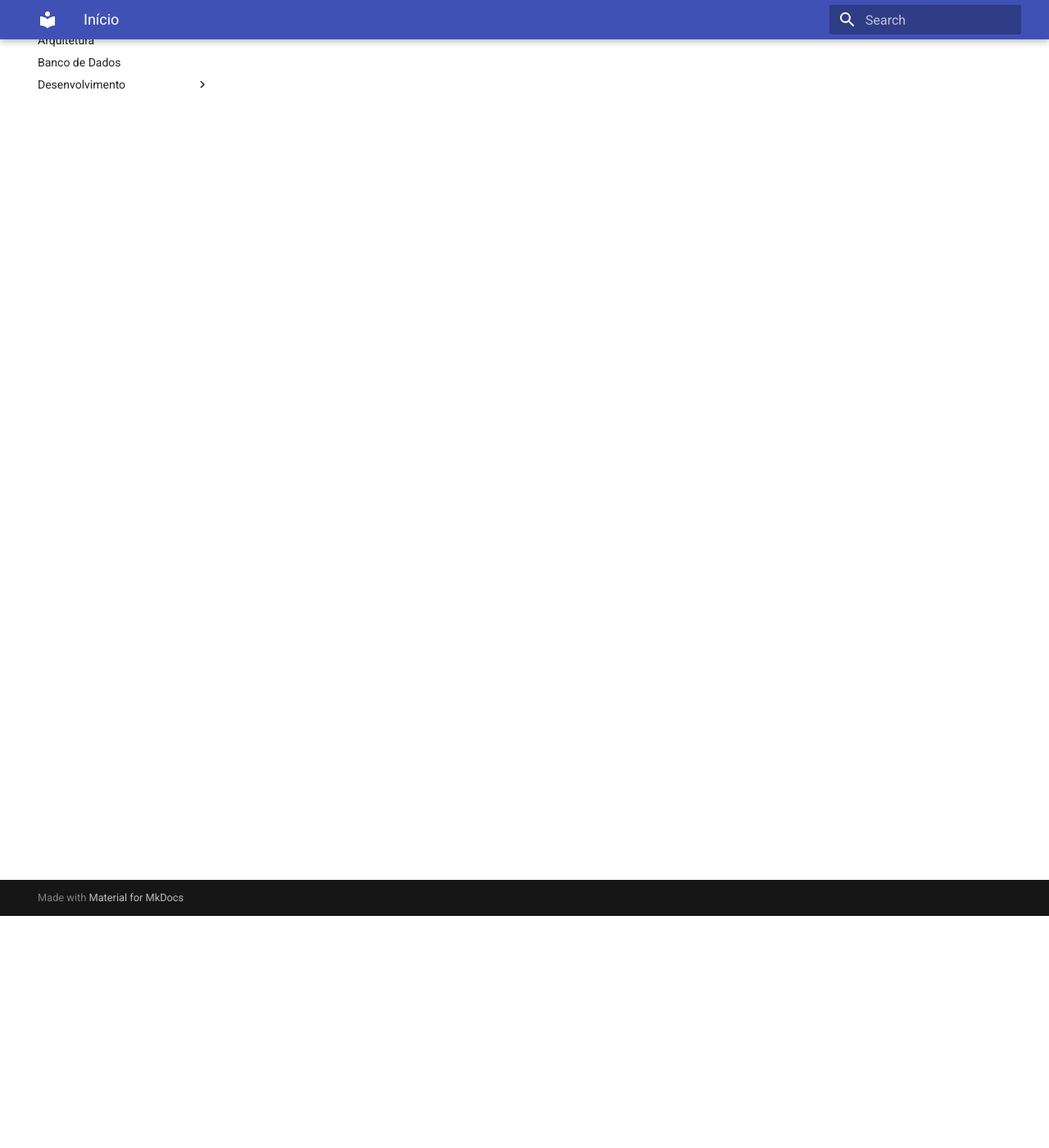
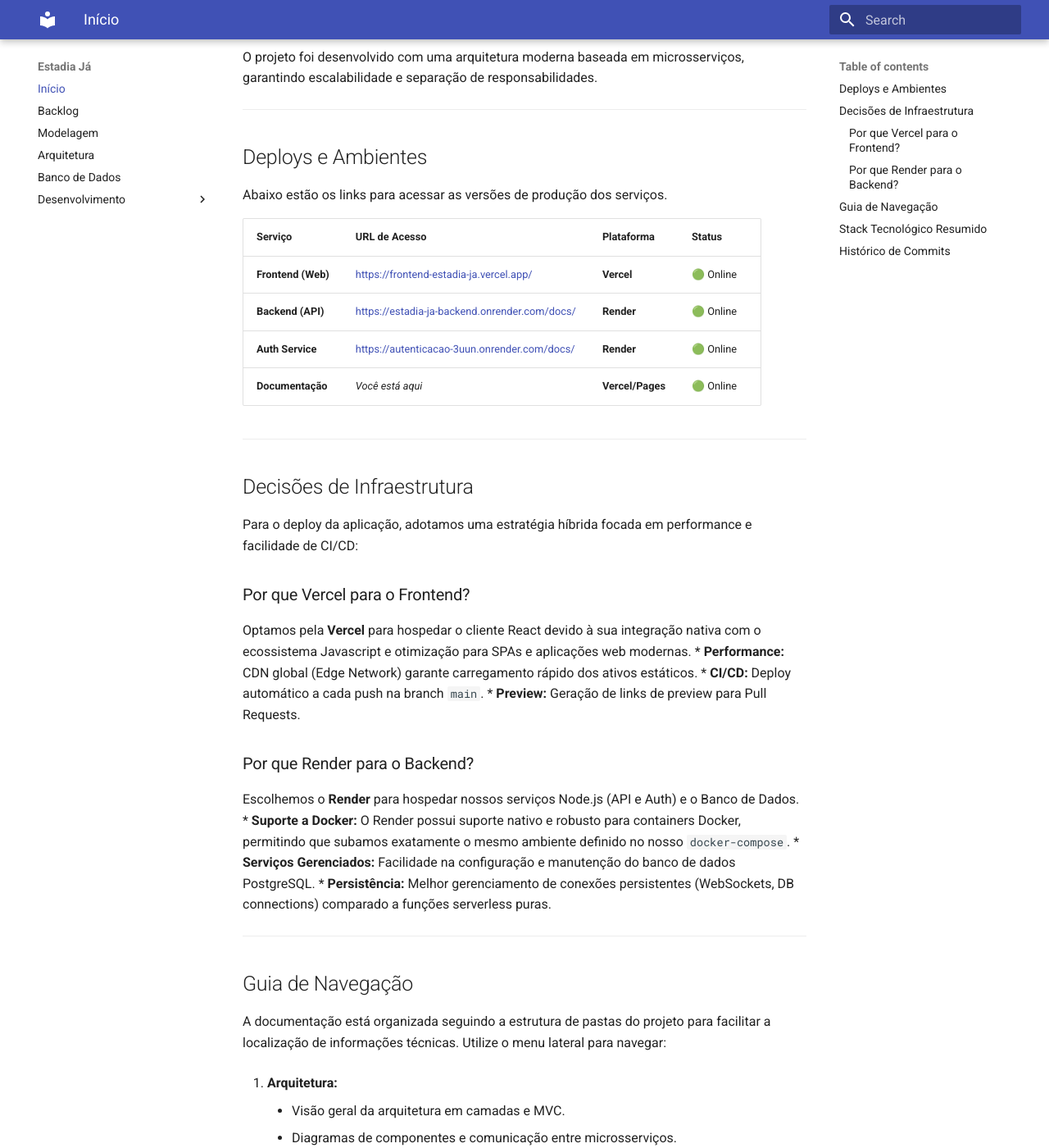
Before and after one commit to estadia-ja/Documentacao, an MkDocs documentation site: the page built from docs/index.md, in a window 1280 px wide and 1400 px high, scrolled down 283 px. Shown: the whole window at 82% size. Built offline with MkDocs 1.6.1 and Material for MkDocs 9.7.7, drawn with Linux system fonts in a browser that asks for light colours; some of the changed text lies outside the part shown.

Commit message:
feat: Adiciona documentação inicial sobre o projeto.

```diff
--- a/docs/index.md
+++ b/docs/index.md
@@ -1 +1,84 @@
-## pagina inicial
+# Bem-vindo à Documentação do Estadia Já
+
+Bem-vindo à documentação oficial do projeto **Estadia Já**.
+
+O **Estadia Já** é uma plataforma web completa voltada para o aluguel de casas de temporada. O sistema conecta proprietários que desejam anunciar seus imóveis a locatários que buscam a estadia perfeita, gerenciando desde a busca e visualização até a reserva e gestão de disponibilidade.
+
+O projeto foi desenvolvido com uma arquitetura moderna baseada em microsserviços, garantindo escalabilidade e separação de responsabilidades.
+
+---
+
+## Deploys e Ambientes
+
+Abaixo estão os links para acessar as versões de produção dos serviços.
+
+| Serviço | URL de Acesso | Plataforma | Status |
+| :--- | :--- | :--- | :--- |
+| **Frontend (Web)** | [https://frontend-estadia-ja.vercel.app/](https://frontend-estadia-ja.vercel.app/) | **Vercel** | 🟢 Online |
+| **Backend (API)** | [https://estadia-ja-backend.onrender.com/docs/](https://estadia-ja-backend.onrender.com/docs/) | **Render** | 🟢 Online |
+| **Auth Service** | [https://autenticacao-3uun.onrender.com/docs/](https://autenticacao-3uun.onrender.com/docs/) | **Render** | 🟢 Online |
+| **Documentação** | *Você está aqui* | **Vercel/Pages** | 🟢 Online |
+
+---
+
+## Decisões de Infraestrutura
+
+Para o deploy da aplicação, adotamos uma estratégia híbrida focada em performance e facilidade de CI/CD:
+
+### Por que Vercel para o Frontend?
+Optamos pela **Vercel** para hospedar o cliente React devido à sua integração nativa com o ecossistema Javascript e otimização para SPAs e aplicações web modernas.
+* **Performance:** CDN global (Edge Network) garante carregamento rápido dos ativos estáticos.
+* **CI/CD:** Deploy automático a cada push na branch `main`.
+* **Preview:** Geração de links de preview para Pull Requests.
+
+### Por que Render para o Backend?
+Escolhemos o **Render** para hospedar nossos serviços Node.js (API e Auth) e o Banco de Dados.
+* **Suporte a Docker:** O Render possui suporte nativo e robusto para containers Docker, permitindo que subamos exatamente o mesmo ambiente definido no nosso `docker-compose`.
+* **Serviços Gerenciados:** Facilidade na configuração e manutenção do banco de dados PostgreSQL.
+* **Persistência:** Melhor gerenciamento de conexões persistentes (WebSockets, DB connections) comparado a funções serverless puras.
+
+---
+
+## Guia de Navegação
+
+A documentação está organizada seguindo a estrutura de pastas do projeto para facilitar a localização de informações técnicas. Utilize o menu lateral para navegar:
+
+1.  **Arquitetura:**
+    * Visão geral da arquitetura em camadas e MVC.
+    * Diagramas de componentes e comunicação entre microsserviços.
+
+2.  **Backend & Autenticação:**
+    * Detalhes técnicos dos serviços Node.js/Express.
+
+3.  **Frontend:**
+    * Estrutura do projeto React e Tailwind CSS.
+    * Lógica de rotas e perfis de usuário (Proprietário vs. Locatário).
+    * Configuração dos testes E2E com Selenium.
+
+4.  **Banco de Dados:**
+    * Modelagem de dados (DER Conceitual).
+    * Scripts de migração.
+
+5.  **DevOps & Qualidade:**
+    * Configurações de Docker e Docker Compose.
+    * Pipelines de CI/CD (GitHub Actions).
+    * Estratégias de testes (Unitários com Vitest e Integração).
+
+---
+
+## Stack Tecnológico Resumido
+
+* **Linguagem:** TypeScript / JavaScript (Node.js)
+* **Frontend:** React, Tailwind CSS, Vite
+* **Backend:** Express, Node.js
+* **Database:** PostgreSQL, Prisma ORM
+* **Testes:** Vitest (Unit/Int), Selenium (E2E)
+* **Infra:** Docker, Vercel, Render
+
+---
+
+## Histórico de Commits
+
+|    Data    |   Tipo   |                              Descrição                            |
+| :--------- | :------- | :---------------------------------------------------------------- |
+| 24/11/2025 | **feat** | Adiciona documentação inicial sobre o projeto. |
```
